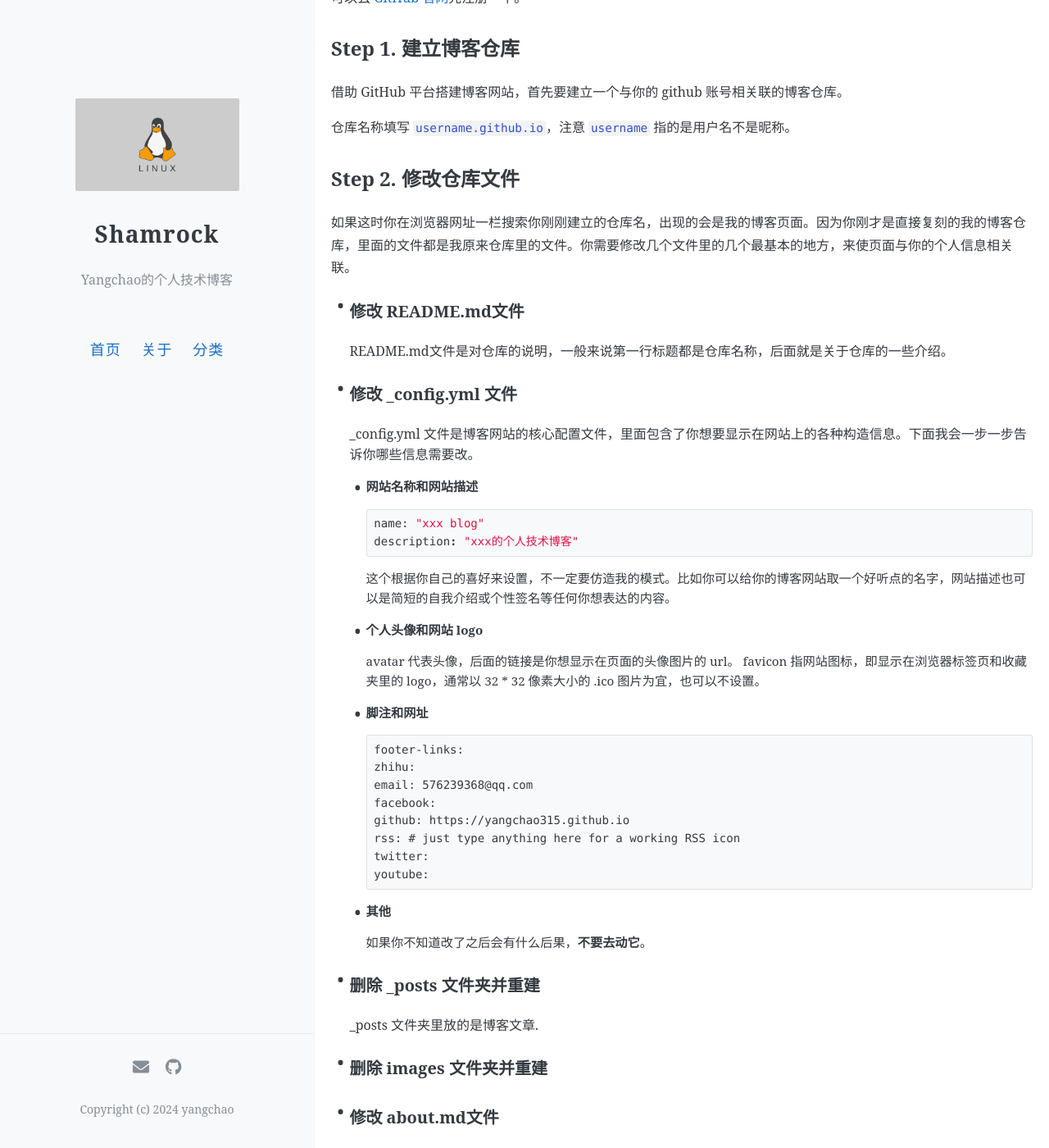
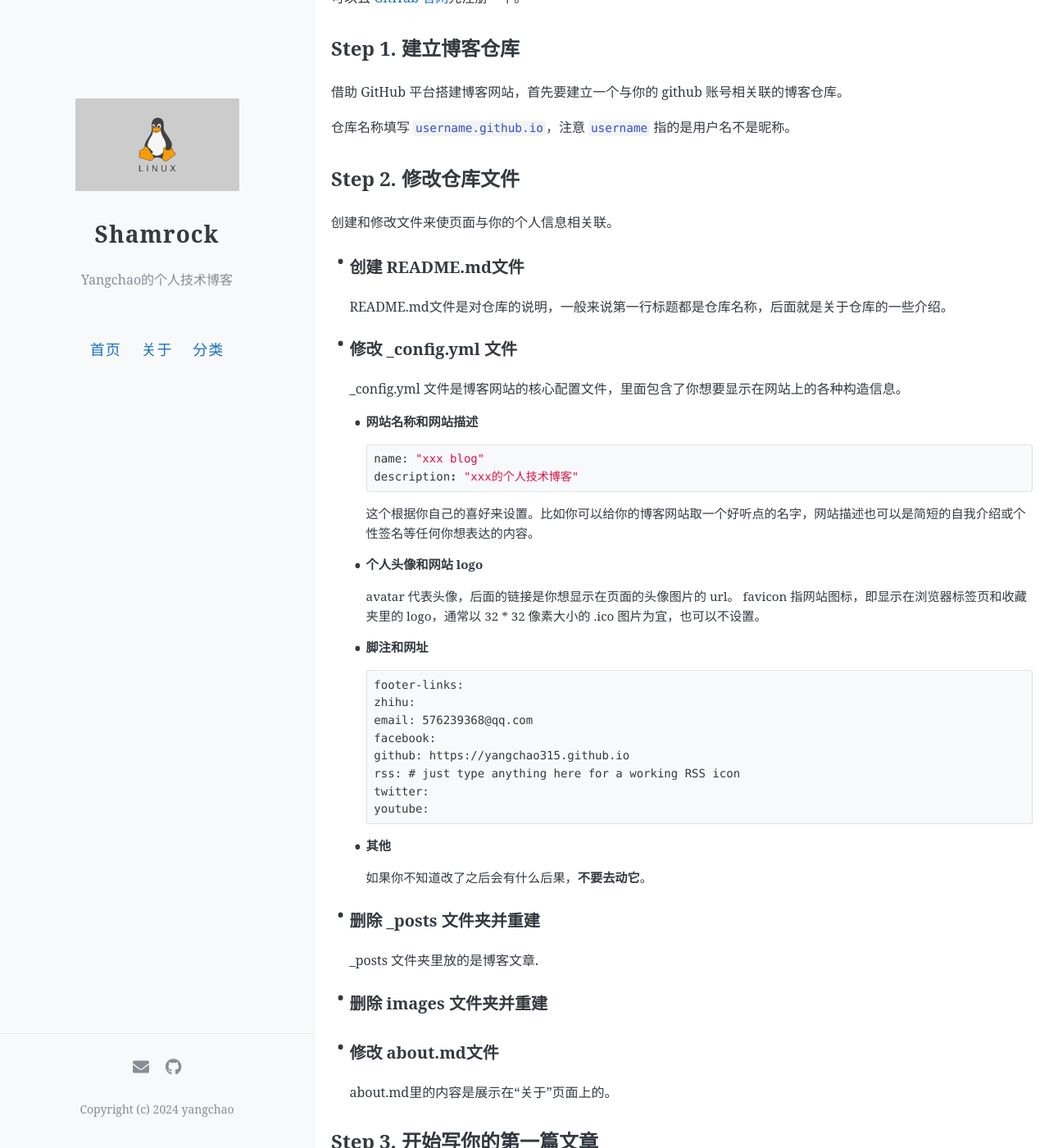
Before and after one commit to yangchao315/yangchao315.github.io, a Jekyll site: the page built from _posts/2024-1-27-build_own_website.md, in a window 1280 px wide and 1400 px high, scrolled down 479 px. Shown: the whole window at 82% size. Built offline with Jekyll 4.4.1, drawn with Linux system fonts in a browser that asks for light colours; some of the changed text lies outside the part shown.

Commit message:
Update 2024-1-27-build_own_website.md

````diff
--- a/_posts/2024-1-27-build_own_website.md
+++ b/_posts/2024-1-27-build_own_website.md
@@ -27,16 +27,16 @@ author: yangchao
 
 ## Step 2. 修改仓库文件
 
-如果这时你在浏览器网址一栏搜索你刚刚建立的仓库名，出现的会是我的博客页面。因为你刚才是直接复刻的我的博客仓库，里面的文件都是我原来仓库里的文件。你需要修改几个文件里的几个最基本的地方，来使页面与你的个人信息相关联。
+创建和修改文件来使页面与你的个人信息相关联。
 
-- ### 修改 README.md文件
+- ### 创建 README.md文件
 
   README.md文件是对仓库的说明，一般来说第一行标题都是仓库名称，后面就是关于仓库的一些介绍。
 
 
 - ### 修改 _config.yml 文件
 
-  _config.yml 文件是博客网站的核心配置文件，里面包含了你想要显示在网站上的各种构造信息。下面我会一步一步告诉你哪些信息需要改。
+  _config.yml 文件是博客网站的核心配置文件，里面包含了你想要显示在网站上的各种构造信息。
 
   - **网站名称和网站描述**
 
@@ -45,7 +45,7 @@ author: yangchao
     description: "xxx的个人技术博客"
     ```
 
-    这个根据你自己的喜好来设置，不一定要仿造我的模式。比如你可以给你的博客网站取一个好听点的名字，网站描述也可以是简短的自我介绍或个性签名等任何你想表达的内容。
+    这个根据你自己的喜好来设置。比如你可以给你的博客网站取一个好听点的名字，网站描述也可以是简短的自我介绍或个性签名等任何你想表达的内容。
 
   - **个人头像和网站 logo**
 
@@ -78,11 +78,9 @@ author: yangchao
 
    about.md里的内容是展示在“关于”页面上的。
 
-好了，以上就是所有必须要你修改的文件。你现在再点进去你的博客页面看看，不出意外的话应该是成功修改了的。
-
 ## Step 3. 开始写你的第一篇文章
 
-在 README.md部分我有提到过怎么在 github 上编写 Markdown 文件，写文章也是一样的道理。
+写文章之前需要熟悉如何在 github 上编写 Markdown 文件，这个网上有很多教程，可以自行参考。
 
 文章文件的命名也是有讲究的，请按照下面的例子呈现的格式命名：
 
````
